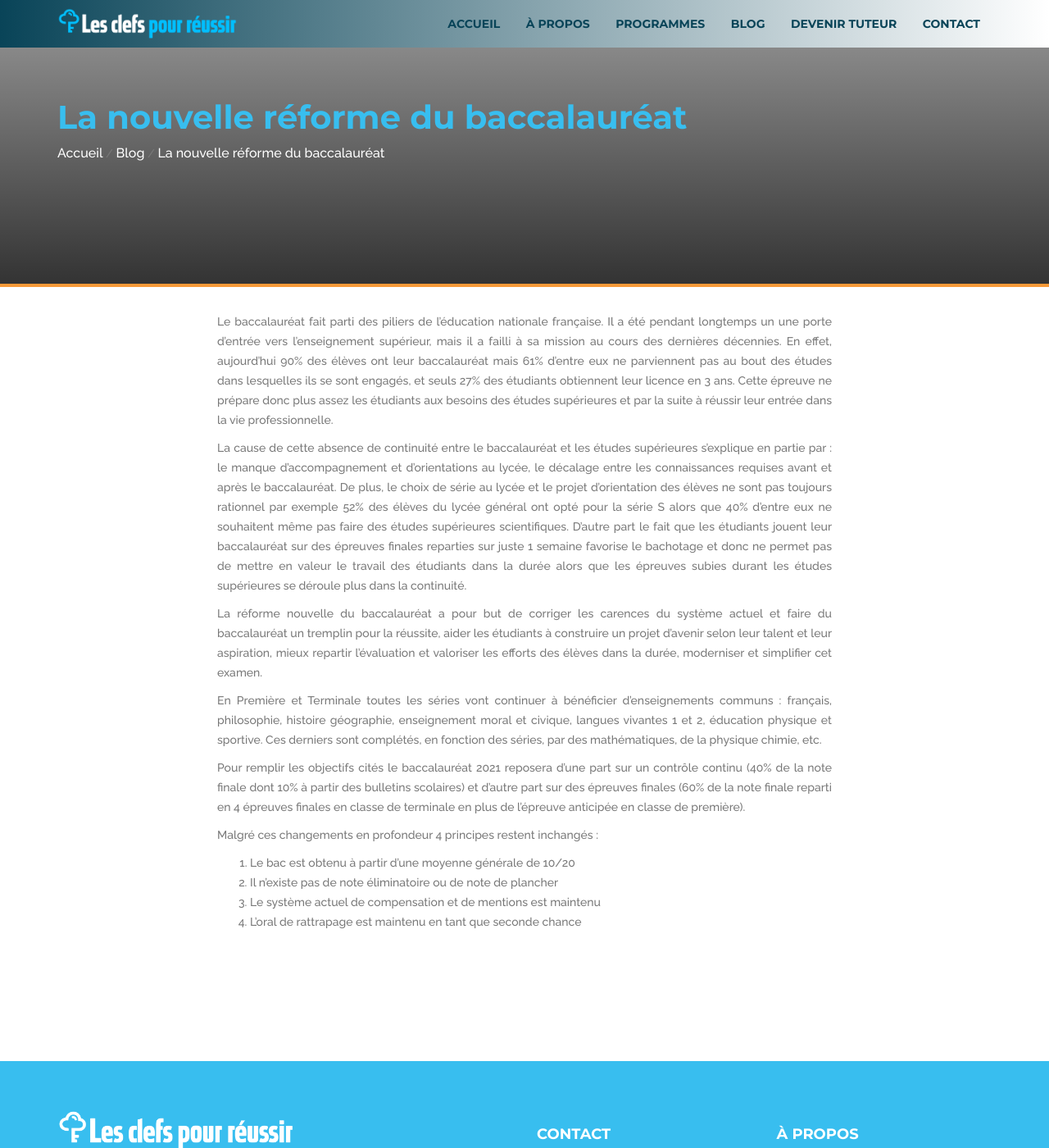
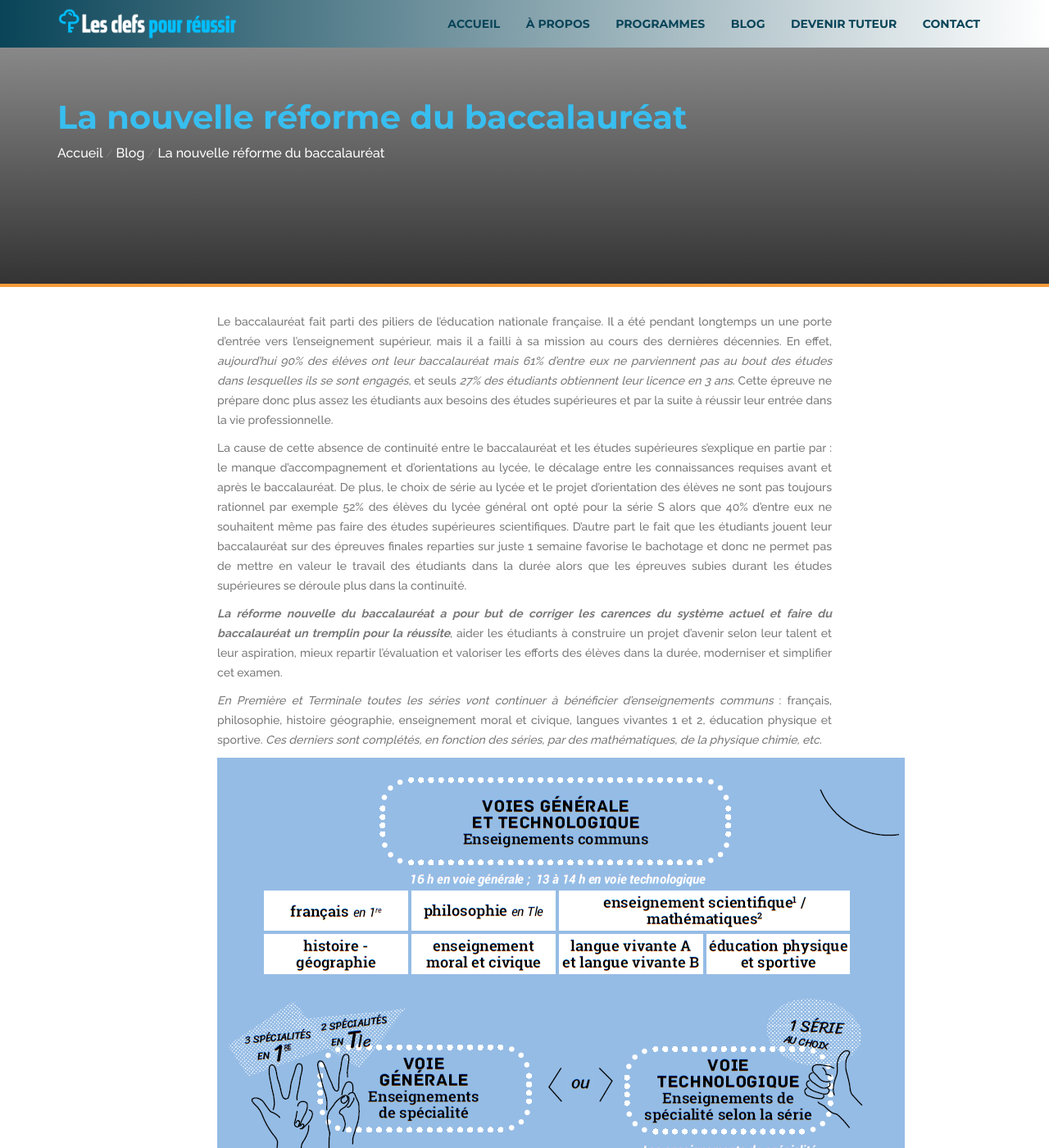
Before and after one commit to bkingg/les-clefs-pour-reussir, a Jekyll site: the page built from _posts/2019-08-14-la-nouvelle-réforme-du-baccalauréat.md, in a window 1280 px wide and 1400 px high. Shown: the whole window at 82% size. Built offline with Jekyll 4.4.1, drawn with Linux system fonts in a browser that asks for light colours; some of the changed lines change nothing that is shown; some of the changed text lies outside the part shown.

Commit message:
Update from Forestry.io Les Clef Pour Reussir updated _posts/2019-08-14-la-nouvelle-réforme-du-baccalauréat.md

```diff
--- a/_posts/2019-08-14-la-nouvelle-réforme-du-baccalauréat.md
+++ b/_posts/2019-08-14-la-nouvelle-réforme-du-baccalauréat.md
@@ -10,19 +10,38 @@
 - "/uploads/1sd.png"
 
 ---
-Le baccalauréat fait parti des piliers de l’éducation nationale française. Il a été pendant longtemps un une porte d’entrée vers l’enseignement supérieur, mais il a failli à sa mission au cours des dernières décennies. En effet, aujourd’hui 90% des élèves ont leur baccalauréat mais 61% d’entre eux ne parviennent pas au bout des études dans lesquelles ils se sont engagés, et seuls 27% des étudiants obtiennent leur licence en 3 ans. Cette épreuve ne prépare donc plus assez les étudiants aux besoins des études supérieures et par la suite à réussir leur entrée dans la vie professionnelle.
+Le baccalauréat fait parti des piliers de l’éducation nationale française. Il a été pendant longtemps un une porte d’entrée vers l’enseignement supérieur, mais il a failli à sa mission au cours des dernières décennies. En effet, _aujourd’hui 90% des élèves ont leur baccalauréat mais 61% d’entre eux ne parviennent pas au bout des études dans lesquelles ils se sont engagés_, et seuls _27% des étudiants obtiennent leur licence en 3 ans_. Cette épreuve ne prépare donc plus assez les étudiants aux besoins des études supérieures et par la suite à réussir leur entrée dans la vie professionnelle.
 
 La cause de cette absence de continuité entre le baccalauréat et les études supérieures s’explique en partie par : le manque d’accompagnement et d’orientations au lycée, le décalage entre les connaissances requises avant et après le baccalauréat. De plus, le choix de série au lycée et le projet d’orientation des élèves ne sont pas toujours rationnel par exemple 52% des élèves du lycée général ont opté pour la série S alors que 40% d’entre eux ne souhaitent même pas faire des études supérieures scientifiques. D’autre part le fait que les étudiants jouent leur baccalauréat sur des épreuves finales reparties sur juste 1 semaine favorise le bachotage et donc ne permet pas de mettre en valeur le travail des étudiants dans la durée alors que les épreuves subies durant les études supérieures se déroule plus dans la continuité.
 
-La réforme nouvelle du baccalauréat a pour but de corriger les carences du système actuel et faire du baccalauréat un tremplin pour la réussite, aider les étudiants à construire un projet d’avenir selon leur talent et leur aspiration, mieux repartir l’évaluation et valoriser les efforts des élèves dans la durée, moderniser et simplifier cet examen.
+**_La réforme nouvelle du baccalauréat a pour but de corriger les carences du système actuel et faire du baccalauréat un tremplin pour la réussite_**, aider les étudiants à construire un projet d’avenir selon leur talent et leur aspiration, mieux repartir l’évaluation et valoriser les efforts des élèves dans la durée, moderniser et simplifier cet examen.
 
-En Première et Terminale toutes les séries vont continuer à bénéficier d’enseignements communs : français, philosophie, histoire géographie, enseignement moral et civique, langues vivantes 1 et 2, éducation physique et sportive.
-Ces derniers sont complétés, en fonction des séries, par des mathématiques, de la physique chimie, etc.
+_En Première et Terminale toutes les séries vont continuer à bénéficier d’enseignements communs_ : français, philosophie, histoire géographie, enseignement moral et civique, langues vivantes 1 et 2, éducation physique et sportive.
+_Ces derniers sont complétés, en fonction des séries, par des mathématiques, de la physique chimie, etc._
 
-Pour remplir les objectifs cités le baccalauréat 2021 reposera d’une part sur un contrôle continu (40% de la note finale dont 10% à partir des bulletins scolaires) et d’autre part sur des épreuves finales (60% de la note finale reparti en 4 épreuves finales en classe de terminale en plus de l’épreuve anticipée en classe de première).
+![](/uploads/1sa.png)
+
+Pour remplir les objectifs cités le baccalauréat 2021 reposera d’une part sur un **_contrôle continu (40% de la note finale dont 10% à partir des bulletins scolaires)_** et d’autre part sur des **_épreuves finales (60% de la note finale reparti en 4 épreuves finales_** en classe de terminale en plus de l’épreuve anticipée en classe de première).
+
+![](/uploads/1sb.png)
+
+Ci-dessous un résumé des coefficients qui seront appliqués dans les différentes matières lors des examens
+
+![](/uploads/1sc.png)
+
+![](/uploads/1sd.png)
 
 Malgré ces changements en profondeur 4 principes restent inchangés :
-1.   	Le bac est obtenu à partir d'une moyenne générale de 10/20
-2.   	Il n'existe pas de note éliminatoire ou de note de plancher
-3.   	Le système actuel de compensation et de mentions est maintenu
-4.   	L'oral de rattrapage est maintenu en tant que seconde chance
+
+1.
+
+        Le bac est obtenu à partir d'une moyenne générale de 10/20
+2.
+
+        Il n'existe pas de note éliminatoire ou de note de plancher
+3.
+
+        Le système actuel de compensation et de mentions est maintenu
+4.
+
+        L'oral de rattrapage est maintenu en tant que seconde chance
```
Also changed, not shown: .forestry/front_matter/templates/articles.yml.
